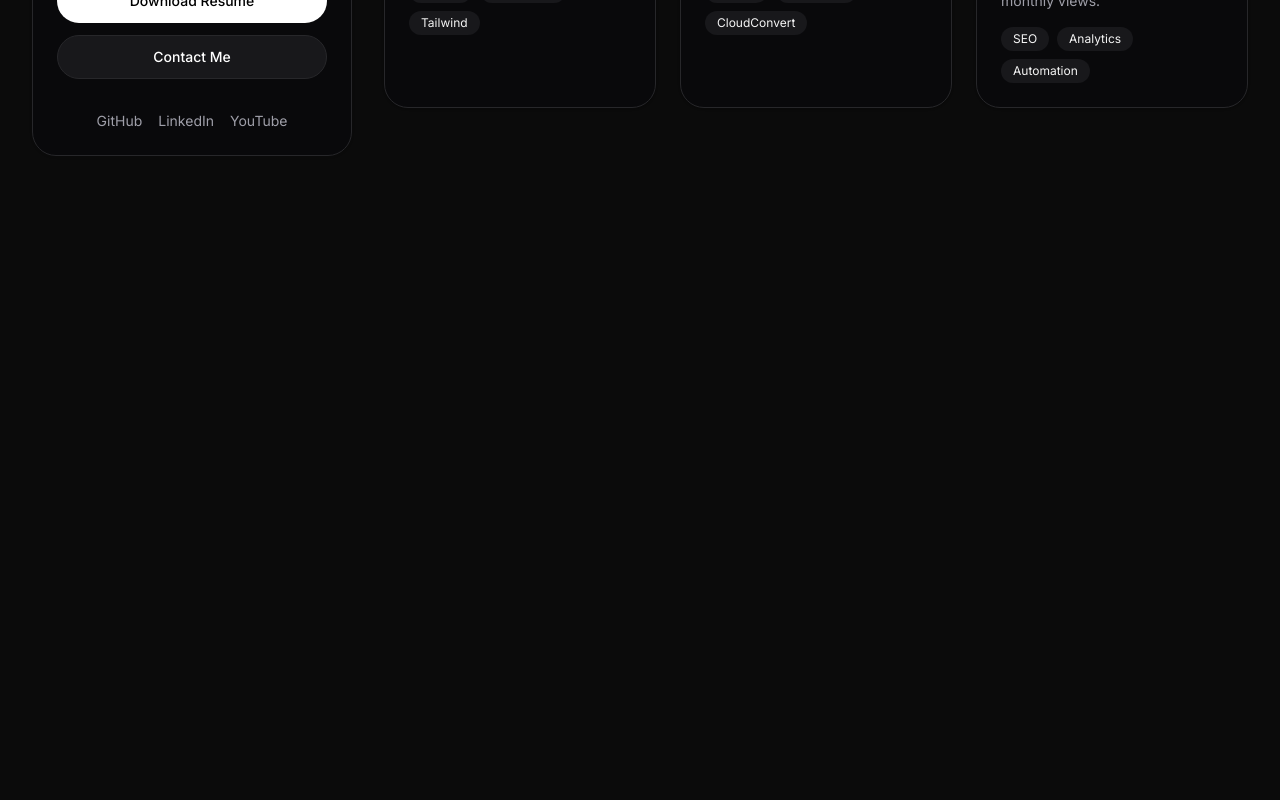
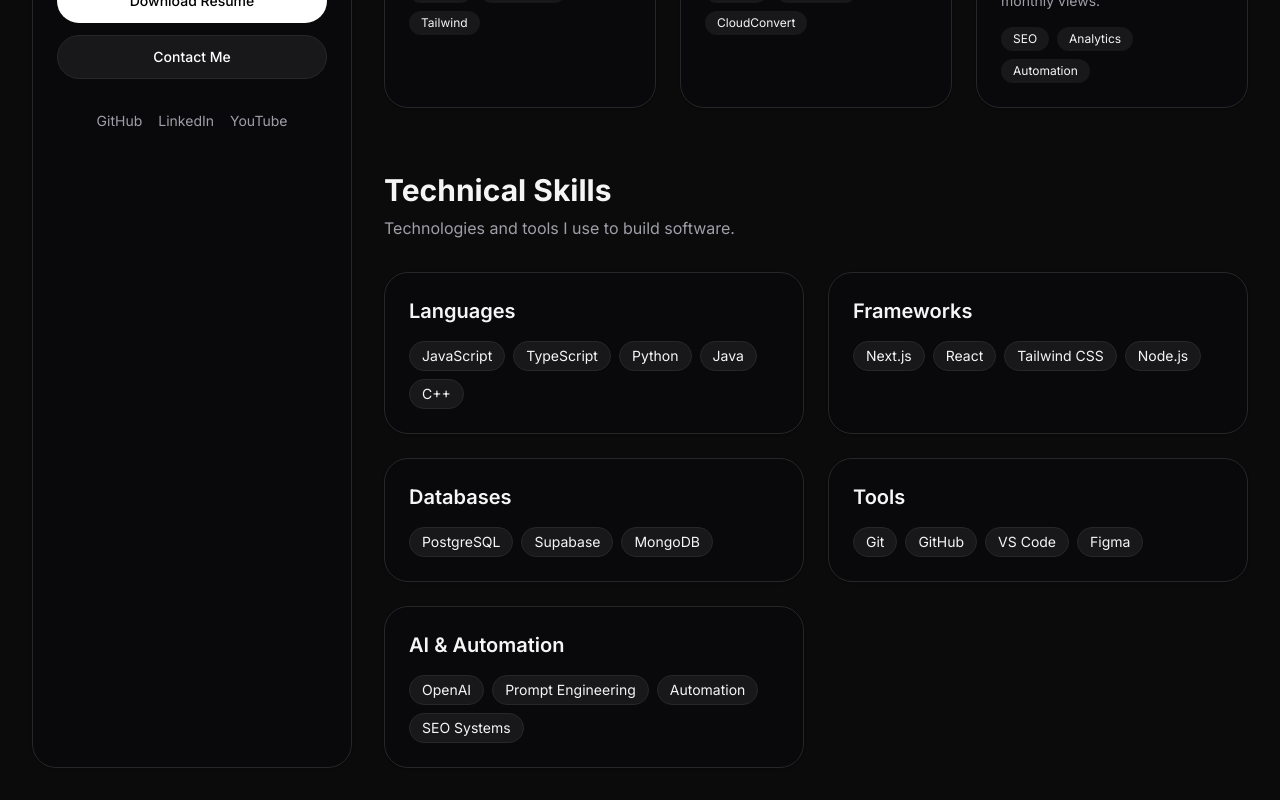
Before and after one commit to Aaron-Baldon/portfolio, a Next.js app: page / in a window 1280 px wide. Shown: the part 802-1602 px from the top of the page. Before the commit the page ends 990 px from the top, so only its background shows below. Built offline with nearby package versions, Linux system fonts and the light colour scheme.

Commit message:
Create technical skills dashboard

```diff
--- a/components/layout/main-content.tsx
+++ b/components/layout/main-content.tsx
@@ -1,9 +1,11 @@
 import { ProjectGrid } from "@/components/projects/project-grid";
+import { SkillsDashboard } from "@/components/skills/skills-dashboard";
 
 export function MainContent() {
   return (
-    <div>
+    <div className="space-y-16">
       <ProjectGrid />
+      <SkillsDashboard />
     </div>
   );
 }
--- /dev/null
+++ b/components/skills/skill-category.tsx
@@ -0,0 +1,28 @@
+import { Card } from "@/components/ui/card";
+
+export function SkillCategory({
+  title,
+  items,
+}: {
+  title: string;
+  items: string[];
+}) {
+  return (
+    <Card>
+      <h3 className="mb-4 text-xl font-semibold">
+        {title}
+      </h3>
+
+      <div className="flex flex-wrap gap-2">
+        {items.map((item) => (
+          <span
+            key={item}
+            className="rounded-full border border-zinc-800 bg-zinc-900 px-3 py-1 text-sm"
+          >
+            {item}
+          </span>
+        ))}
+      </div>
+    </Card>
+  );
+}
--- /dev/null
+++ b/components/skills/skills-dashboard.tsx
@@ -0,0 +1,45 @@
+import { skills } from "@/constants/skills";
+import { SkillCategory } from "./skill-category";
+
+export function SkillsDashboard() {
+  return (
+    <section className="mt-16">
+      <div className="mb-8">
+        <h2 className="text-3xl font-bold">
+          Technical Skills
+        </h2>
+
+        <p className="mt-2 text-zinc-400">
+          Technologies and tools I use to build software.
+        </p>
+      </div>
+
+      <div className="grid gap-6 md:grid-cols-2">
+        <SkillCategory
+          title="Languages"
+          items={skills.languages}
+        />
+
+        <SkillCategory
+          title="Frameworks"
+          items={skills.frameworks}
+        />
+
+        <SkillCategory
+          title="Databases"
+          items={skills.databases}
+        />
+
+        <SkillCategory
+          title="Tools"
+          items={skills.tools}
+        />
+
+        <SkillCategory
+          title="AI & Automation"
+          items={skills.ai}
+        />
+      </div>
+    </section>
+  );
+}
--- /dev/null
+++ b/constants/skills.ts
@@ -0,0 +1,36 @@
+export const skills = {
+  languages: [
+    "JavaScript",
+    "TypeScript",
+    "Python",
+    "Java",
+    "C++",
+  ],
+
+  frameworks: [
+    "Next.js",
+    "React",
+    "Tailwind CSS",
+    "Node.js",
+  ],
+
+  databases: [
+    "PostgreSQL",
+    "Supabase",
+    "MongoDB",
+  ],
+
+  tools: [
+    "Git",
+    "GitHub",
+    "VS Code",
+    "Figma",
+  ],
+
+  ai: [
+    "OpenAI",
+    "Prompt Engineering",
+    "Automation",
+    "SEO Systems",
+  ],
+};
```
